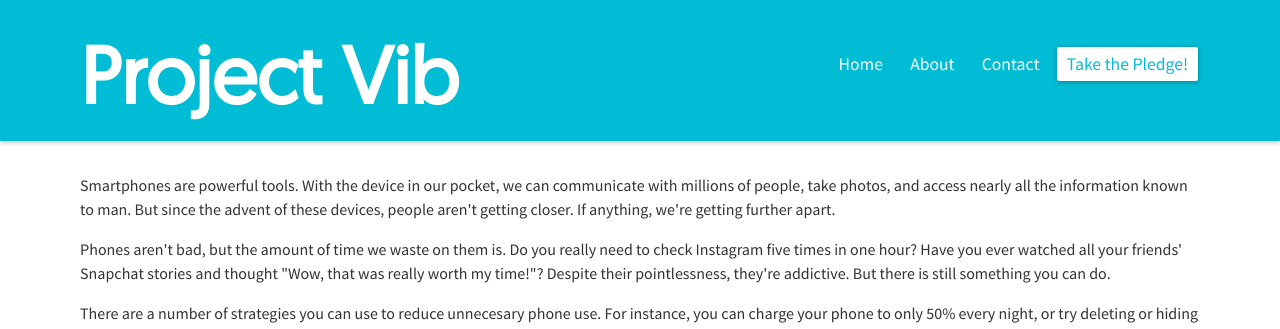
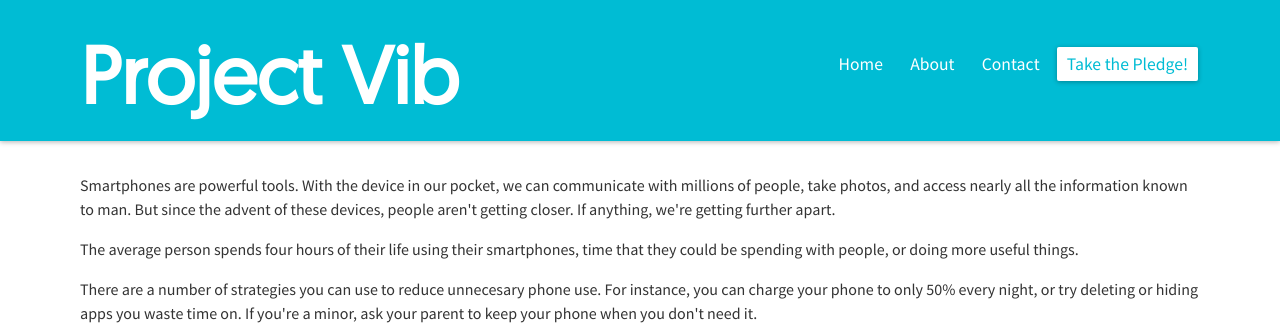
Before and after one commit to ErikBoesen/ProjectVib, a plain HTML site: page index.html in a window 1280 px wide. Shown: the top 329 px of the page. Drawn offline with Linux system fonts and the light colour scheme; files whose address does not match are found by name.

Commit message:
Better standards.

```diff
--- a/index.html
+++ b/index.html
@@ -2,6 +2,7 @@
 <html>
 <head>
     <title>Project Vib: Take the Pledge!</title>
+    <meta charset="utf-8">
     <meta name="viewport" content="width=device-width, initial-scale=1">
     <link rel="stylesheet" href="stylesheets/style.css">
     <link rel="stylesheet" href="stylesheets/index.css">
@@ -20,7 +21,7 @@
     </header>
     <section>
         <p>Smartphones are powerful tools. With the device in our pocket, we can communicate with millions of people, take photos, and access nearly all the information known to man. But since the advent of these devices, people aren't getting closer. If anything, we're getting further apart.</p>
-        <p>Phones aren't bad, but the amount of time we waste on them is. Do you really need to check Instagram five times in one hour? Have you ever watched all your friends' Snapchat stories and thought "Wow, that was really worth my time!"? Despite their pointlessness, they're addictive. But there is still something you can do.</p>
+        <p>The average person spends four hours of their life using their smartphones, time that they could be spending with people, or doing more useful things.</p>
         <p>There are a number of strategies you can use to reduce unnecesary phone use. For instance, you can charge your phone to only 50% every night, or try deleting or hiding apps you waste time on. If you're a minor, ask your parent to keep your phone when you don't need it.</p>
         <div class="row">
             <div id="video-container">
```
Also changed, not shown: stylesheets/style.css (+6 -7 lines).
